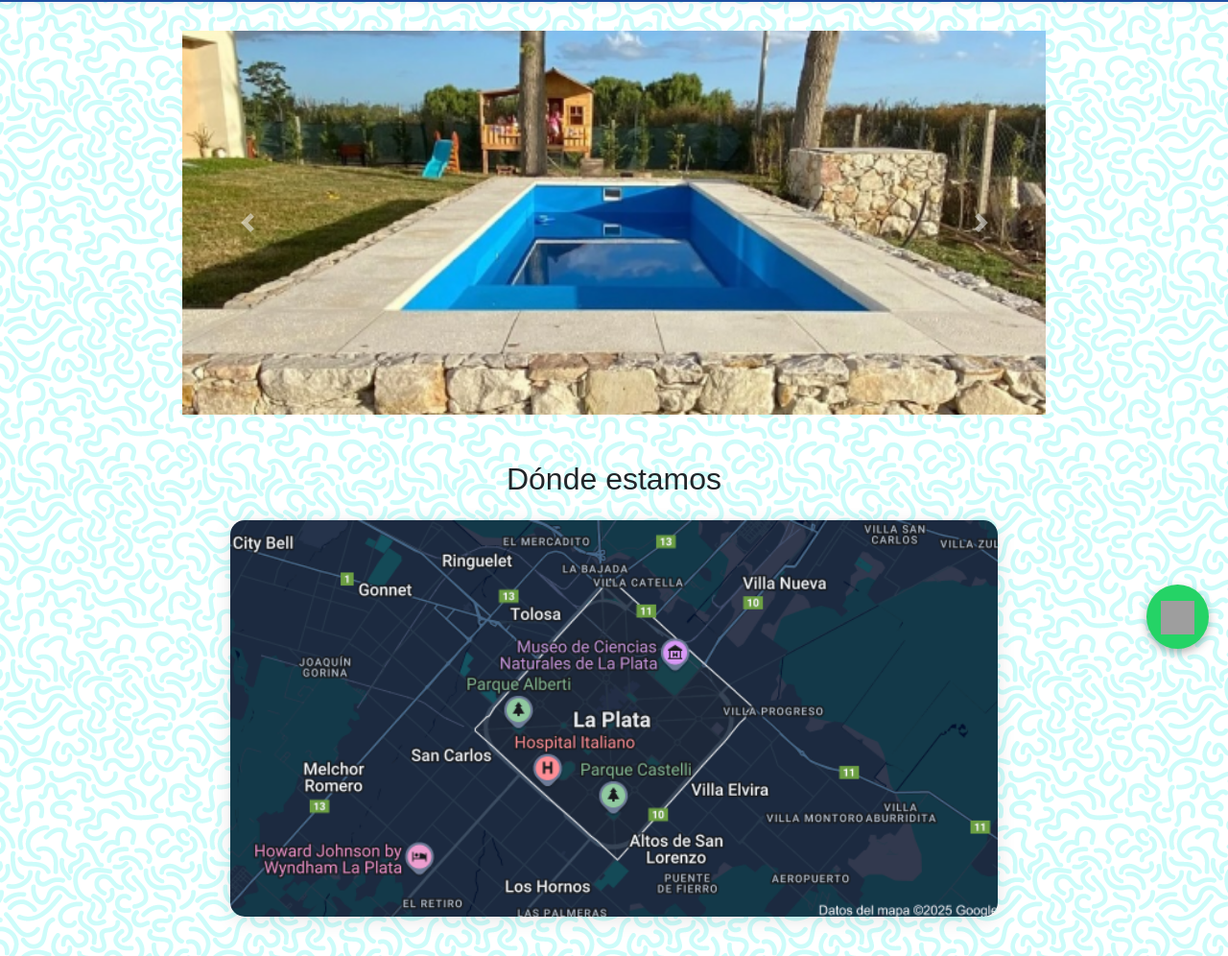
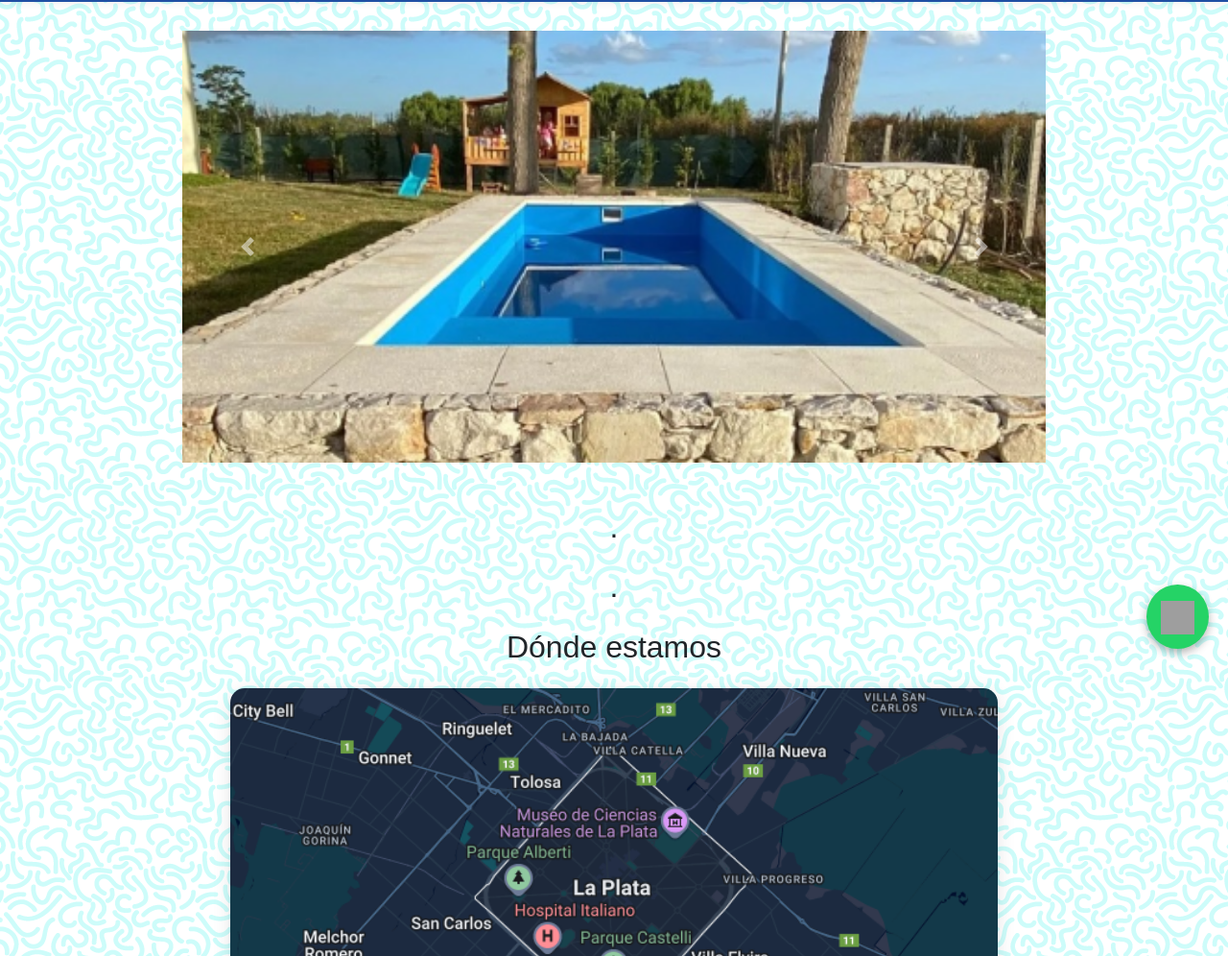
Before and after one commit to CAMILASODDU/rcpiletas, a plain HTML site: page index.html in a window 1280 px wide. Shown: the part 104-1100 px from the top of the page at 96% size. Drawn offline with nearby package versions, Linux system fonts and the light colour scheme; grey boxes are pictures that could not be loaded.

Commit message:
ultima actualizacion 2030hs

```diff
--- a/index.html
+++ b/index.html
@@ -217,7 +217,7 @@
     }
 
     .carousel-item img {
-      height: 400px;
+      height: 450px;
       object-fit: cover;
       width: 100%;
     }
@@ -401,8 +401,8 @@
   <!-- Sección Nosotros -->
   <section id="nosotros" class="my-5">
     <div class="container">
-      <h2 class="text-center mb-4"> </h2>
-      <h2 class="text-center mb-4"> </h2>
+      <h2 class="text-center mb-4">. </h2>
+      <h2 class="text-center mb-4">.</h2>
 
       <h2 class="text-center mb-4">Dónde estamos</h2>
       <img src="maps.png" alt="Ubicación RC Piletas" class="ubicacion-img" />
```
